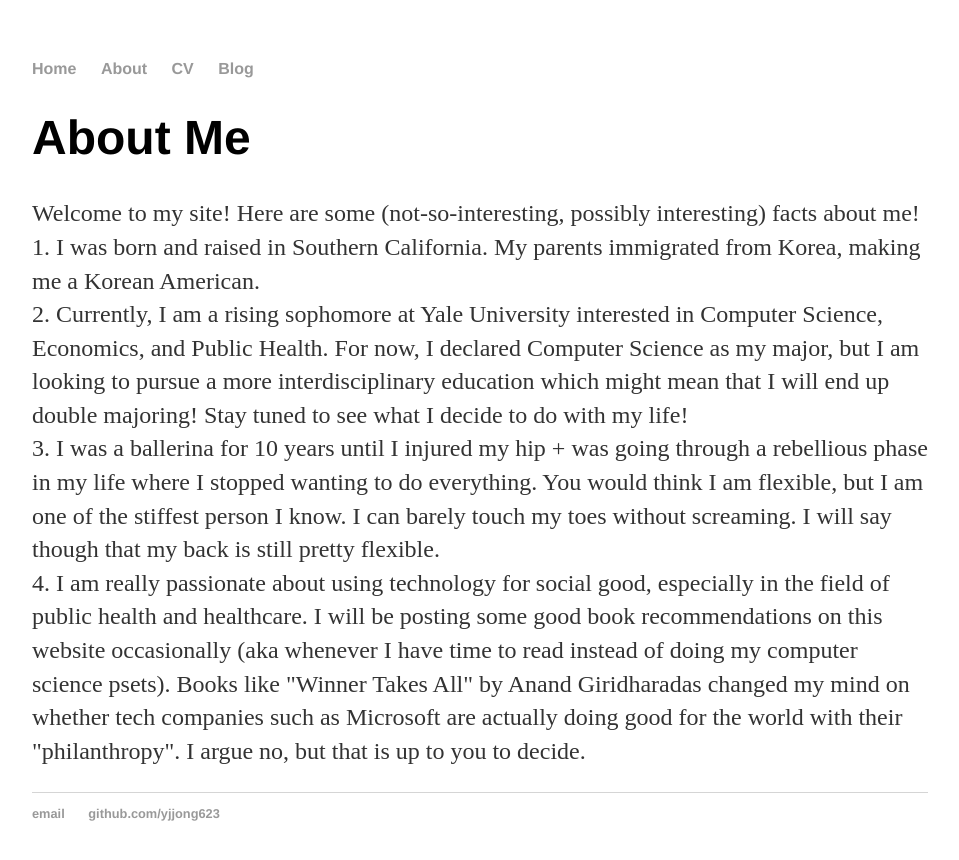
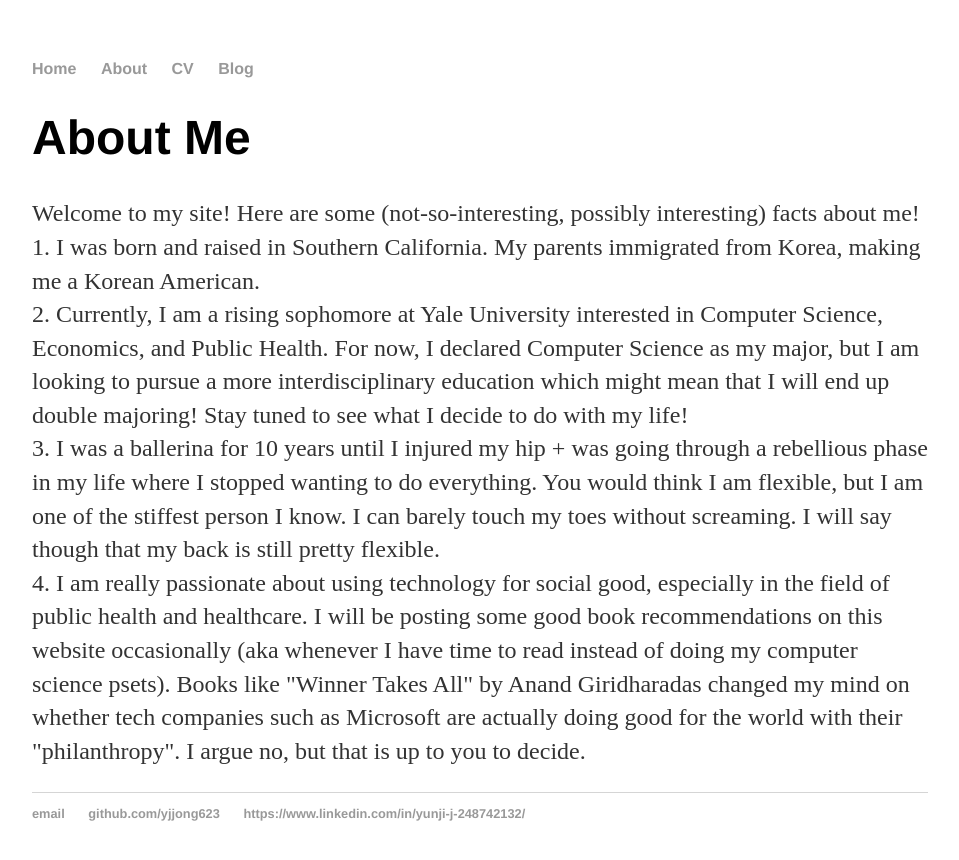
Before and after one commit to yjjong623/yjjong623.github.io, a Jekyll site: the page built from about/index.html, in a window 1280 px wide. Shown: the top 860 px of the page, without its empty margins (160-1119 px from the left). Built offline with Jekyll 4.4.1, drawn with Linux system fonts in a browser that asks for light colours.

Commit message:
Update default.html

```diff
--- a/_layouts/default.html
+++ b/_layouts/default.html
@@ -23,7 +23,8 @@
 			<footer>
 	    		<ul>
 	        		<li><a href="mailto:yunji.jong@yale.edu">email</a></li>
-	        		<li><a href="https://github.com/yjjong623">github.com/yjjong623</a></li>
+	        		<li><a href="GitHub">github.com/yjjong623</a></li>
+				<li><a href="LinkedIn">https://www.linkedin.com/in/yunji-j-248742132/</a></li>
 				</ul>
 			</footer>
 		</body>
```
